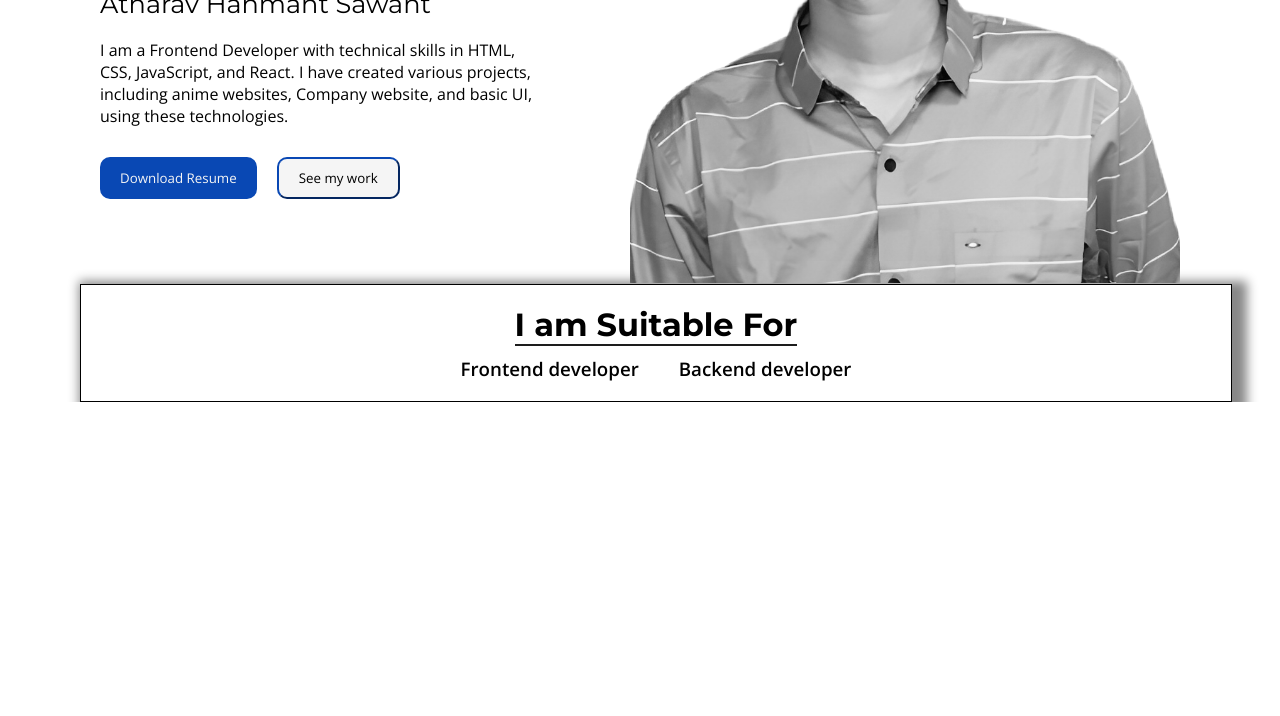
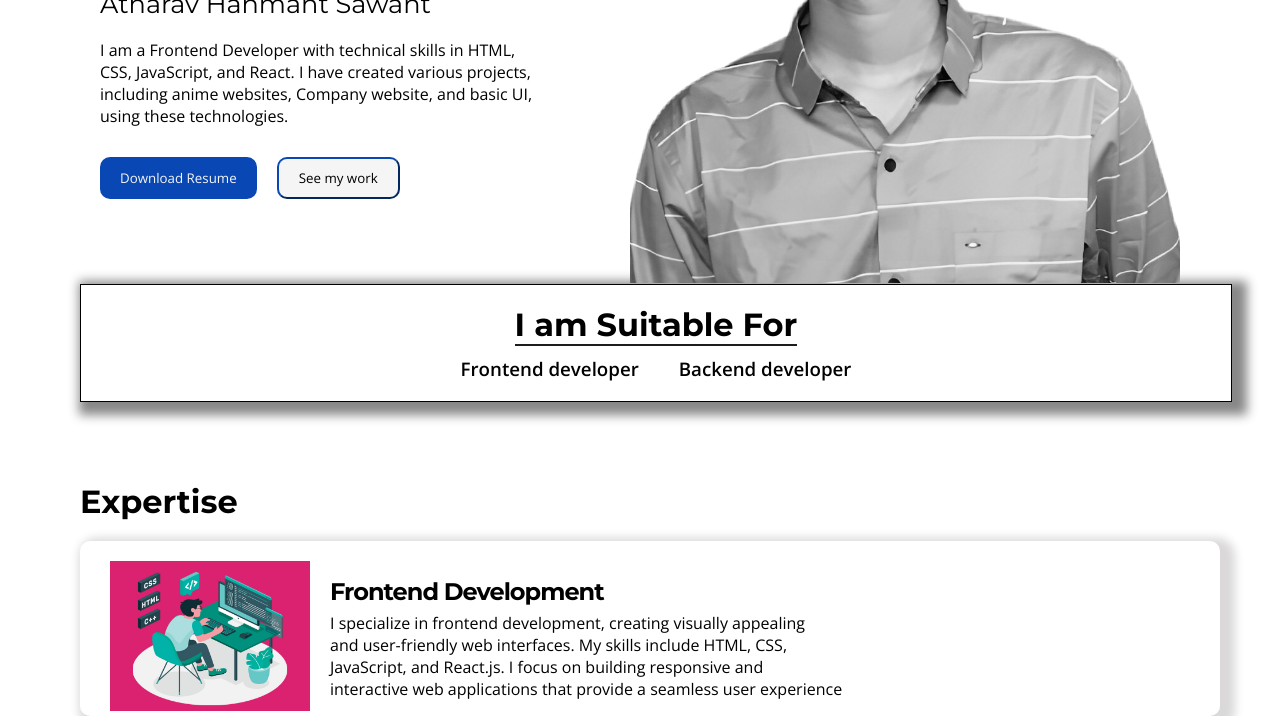
Before and after one commit to atharavsawant52/my-portfolio, a plain HTML site: page index.html in a window 1280 px wide. Shown: the part 524-1240 px from the top of the page. Before the commit the page ends 926 px from the top, so only its background shows below. Drawn offline with nearby package versions, Linux system fonts and the light colour scheme.

Commit message:
Expertise Section add

```diff
--- a/assets/style.css
+++ b/assets/style.css
@@ -158,7 +158,7 @@ h2 {
 }
 
 .button-1:hover {
-  background-color: #07327b;
+  background-color: #091a36;
 }
 
 .button-2 {
@@ -170,7 +170,8 @@ h2 {
 }
 
 .button-2:hover {
-  background-color: rgb(193, 193, 193);
+  background-color: rgb(72, 117, 240);
+  color: white;
 }
 
 @media (max-width: 600px) {
@@ -302,3 +303,34 @@ h2 {
   }
 }
 /* Role section end */
+
+/* Expertise Section Start */
+.Expertise-section{
+  margin-top: 80px;
+  margin-left: 80px;
+}
+.expertise-part2{
+  display: flex;
+  align-items: center;
+  padding-top: 20px;
+  margin-top: 20px;
+  box-shadow: 7px 5px 10px 8px #dad8d8;
+  padding-left: 30px;
+  width: 95%;
+  border-radius: 10px;
+  gap: 20px;
+}
+.exp-part1 img{
+  height: 150px;
+  width: 200px;
+  object-fit: cover;
+}
+
+.exp-part2 h2{
+  padding-bottom: 6px;
+  letter-spacing: -1px;
+  font-weight: 900;
+}
+
+
+/* Expertise Section End */
--- a/index.html
+++ b/index.html
@@ -80,6 +80,25 @@
         </div>
       </div>
       <!-- Role Section end -->
+
+      <!-- Expertise Section Start -->
+       <div class="Expertise-section">
+        <h1>Expertise</h1>
+
+        <div class="expertise-part2">
+          <div class="exp-part1">
+            <img src="./assets/img/front-end-developer.jpg" alt="">
+          </div>
+          <div class="exp-part2">
+            <h2>Frontend Development</h2>
+            <p>I specialize in frontend development, creating visually appealing <br>
+               and user-friendly web interfaces. My skills include HTML, CSS,<br>
+                JavaScript, and React.js. I focus on building responsive and <br>
+                 interactive web applications that provide a seamless user experience</p>
+          </div>
+        </div>
+       </div>
+       <!-- Expertise Section end -->
     </div>
   </body>
 </html>
```
Also changed, not shown: assets/img/front-end-developer.jpg (added).
